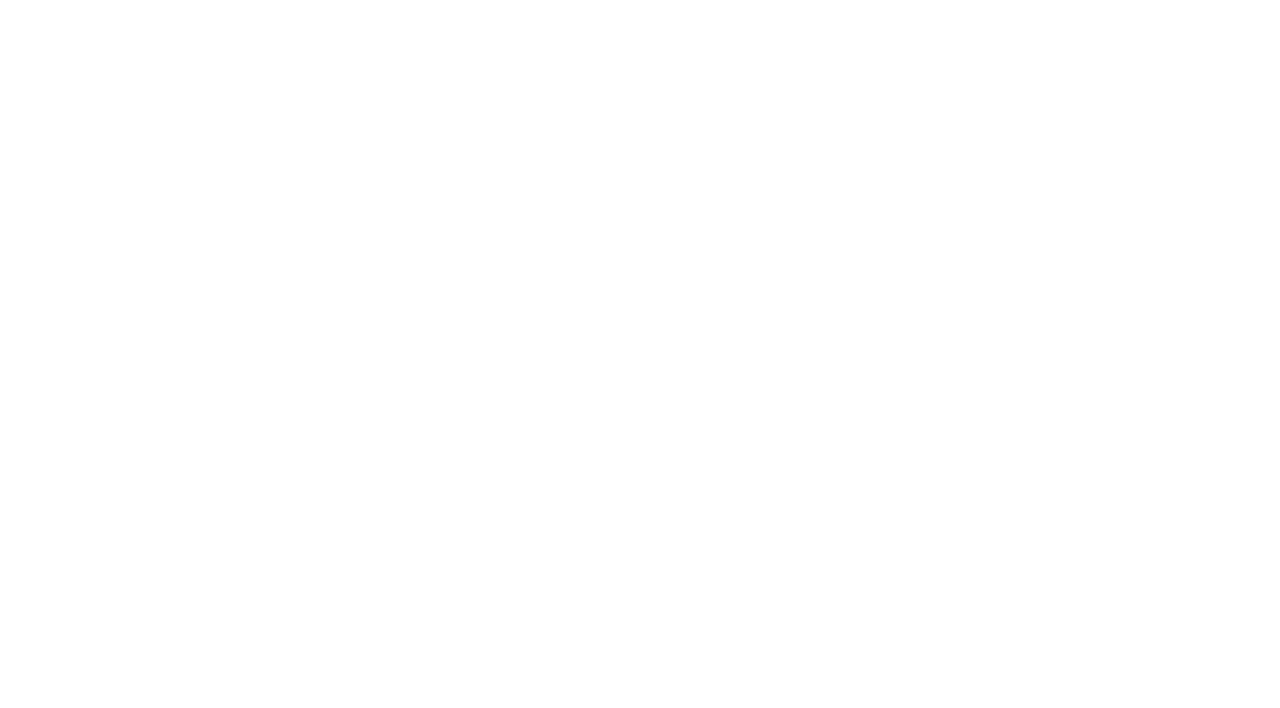
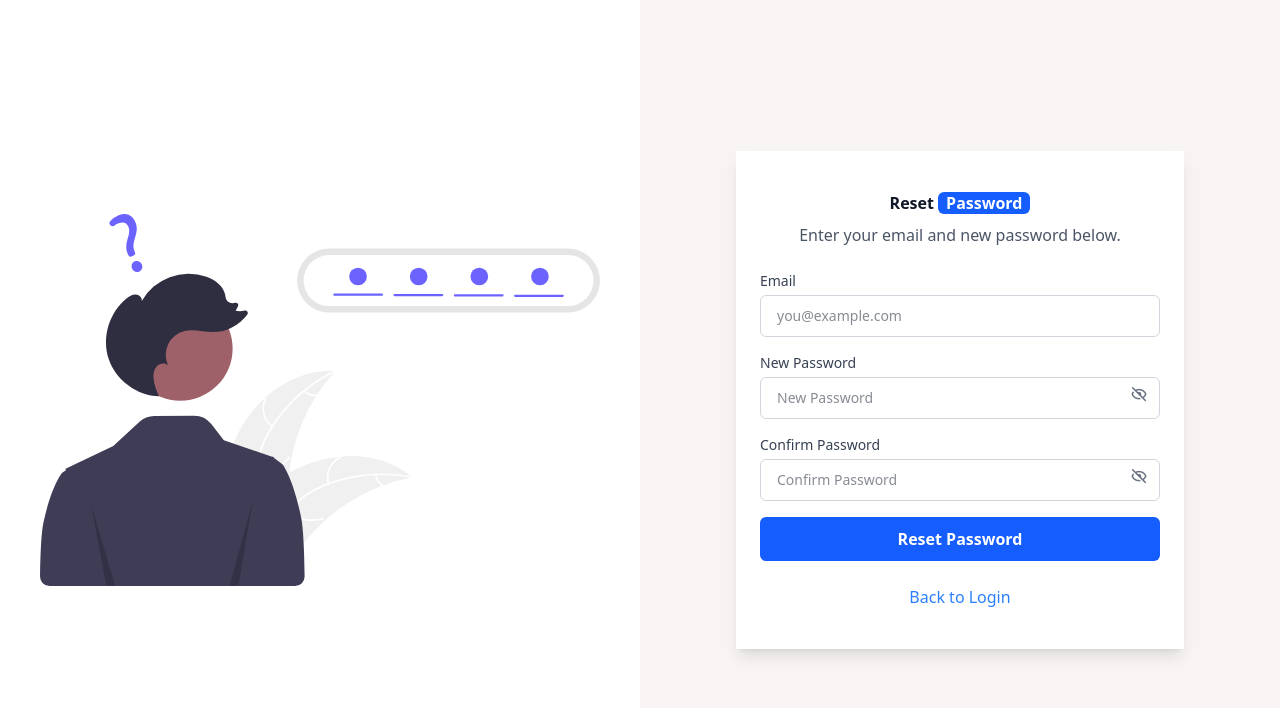
Before and after one commit to javiertay/SummerBuild2025, a React (Vite) app in the folder client/: page /forgot in a window 1280 px wide. Before the commit this address had no page. Shown: the top 708 px of the page. Built offline with nearby package versions, Linux system fonts and the light colour scheme.

Commit message:
Added react toastify and completed signup forget password and login

```diff
--- a/client/package.json
+++ b/client/package.json
@@ -18,6 +18,7 @@
     "react-dom": "^19.1.0",
     "react-icons": "^5.5.0",
     "react-router-dom": "^7.6.2",
+    "react-toastify": "^11.0.5",
     "tailwindcss": "^4.1.8"
   },
   "devDependencies": {
--- a/client/src/App.jsx
+++ b/client/src/App.jsx
@@ -2,6 +2,8 @@ import { Routes, Route, useLocation } from 'react-router-dom'
 import Login2 from './pages/Login2';
 import Signup from './pages/Signup';
 import { AnimatePresence } from 'framer-motion';
+import { ToastContainer } from 'react-toastify';
+import ForgotPassword from './pages/ForgetPassword';
 import InternshipTable from './pages/MainTable';
 
 function App() {
@@ -10,9 +12,22 @@ function App() {
      <AnimatePresence mode="wait">
        <Routes location ={location} key={location.pathname}>
          <Route path="/" element={<Login2 />} />
+         <Route path="/login" element={<Login2 />}/>
          <Route path="/signup" element={<Signup />} />
+         <Route path="/forgot" element={<ForgotPassword />} />
          <Route path="/dashboard" element={<InternshipTable />} />
        </Routes>
+
+       {/* Global toast notification container */}
+       <ToastContainer
+        position="top-right"
+        autoClose={3000}
+        hideProgressBar={false}
+        pauseOnHover
+        closeOnClick
+        draggable
+        pauseOnFocusLoss
+        />
      </AnimatePresence>
   );
 }
--- a/client/src/components/PasswordField.jsx
+++ b/client/src/components/PasswordField.jsx
@@ -1,6 +1,6 @@
 import { useState } from 'react';
 
-const PasswordField = ({ label, id = 'password', name }) => {
+const PasswordField = ({ label, id = 'password', name, value, onChange }) => {
   const [visible, setVisible] = useState(false);
 
   return (
@@ -13,8 +13,11 @@ const PasswordField = ({ label, id = 'password', name }) => {
           type={visible ? 'text' : 'password'}
           id={id}
           name={name}
+          value={value}
+          onChange={onChange}
           placeholder={label}
           className="w-full border border-gray-300 rounded-md py-2.5 px-4 pr-10 text-sm mt-1 outline-blue-500"
+          required
         />
         <button
           type="button"
--- a/client/src/pages/ForgetPassword.jsx
+++ b/client/src/pages/ForgetPassword.jsx
@@ -0,0 +1,99 @@
+import React, { useState } from 'react'
+import { Link } from 'react-router-dom'
+import InputField from '../components/InputField'
+import PasswordField from '../components/PasswordField'
+import forgotImage from '../assets/forget.svg'
+import { motion } from 'framer-motion'
+import { toast, ToastContainer } from 'react-toastify'
+
+const ForgotPassword = () => {
+    const [email, setEmail] = useState('');
+    const [newPassword, setNewPassword] = useState('')
+    const [confirmPassword, setConfirmPassword] = useState('')
+
+    const handleSubmit = (e) => {
+        e.preventDefault()
+        if (newPassword != confirmPassword) {
+            toast.error('Passwords do not match!')
+            return;
+        }
+        toast.success('Password reset!')
+    }
+
+
+
+    return (
+        <motion.div
+            initial={{ opacity: 0, y: 30}}
+            animate={{ opacity: 1, y: 0}}
+            exit= {{ opacity: 0, y: -30 }}
+            transition = {{ duration: 0.4 }}
+        >
+            <div className="min-h-screen flex bg-[#f8f4f3] font-sans text-gray-900">
+                {/* Left: Image */}
+                <div className="hidden lg:flex w-1/2 items-center justify-center bg-white p-10">
+                    <img
+                    src={forgotImage}
+                    alt="Forgot Password Illustration"
+                    className="w-full h-auto object-contain"
+                    />
+                </div>
+
+                {/* Right: Form */}
+                <div className="w-full lg:w-1/2 flex items-center justify-center p-6 sm:p-10">
+                    <div className="max-w-[630px] sm:w-[80%] px-6 py-10 bg-white shadow-lg rounded-2x1 space-y-6">
+                        <div className="text-center">
+                            <h2 className="font-bold text-2x1 sm:text-3x1 md:text-4x1">
+                                Reset <span className="bg-blue-600 text-white px-2 rounded-md">Password</span>
+                            </h2>
+                            <p className="text-gray-600 mt-2 text-sm sm:text-base">
+                                Enter your email and new password below.
+                            </p>
+                        </div>
+
+
+                        <form onSubmit={handleSubmit}>
+                            <InputField
+                            label="Email"
+                            type="email"
+                            name="email"
+                            placeholder="you@example.com"
+                            value={email}
+                            onChange={(e)=> setEmail(e.target.value)}
+                            required
+                        />
+
+                        <PasswordField
+                            label="New Password"
+                            name="newPassword"
+                            value={newPassword}
+                            onChange={(e)=> setNewPassword(e.target.value)}
+                        />
+
+                        <PasswordField
+                            label="Confirm Password"
+                            name="confirmPassword"
+                            value={confirmPassword}
+                            onChange={(e)=> setConfirmPassword(e.target.value)}
+                        />
+                        {/* Need change this to merge with backend */}
+                        <button type="submit" className="w-full bg-blue-600 hover:bg-blue-700 text-white font-semibold text-sm sm:text-base py-2.5 rounded-md transition">
+                            Reset Password
+                        </button>
+                        </form>
+
+                        <div className="text-center text-sm sm:text-base text-gray-600">
+                            <Link to="/login" className="text-blue-500 hover:underline">
+                                Back to Login
+                            </Link>
+                        </div>
+
+                    </div>
+                </div>
+            </div>
+
+        </motion.div>
+    )
+}
+
+export default ForgotPassword
--- a/client/src/pages/Login2.jsx
+++ b/client/src/pages/Login2.jsx
@@ -1,17 +1,18 @@
 import React, { useState } from "react";
 import { Link, useNavigate } from "react-router-dom";
 import loginImage from "../assets/loginImage.svg";
+import InputField from "../components/InputField";
+import PasswordField from "../components/PasswordField";
 
 const Login2 = () => {
   const [email, setEmail] = useState("");
   const [password, setPassword] = useState("");
-  const [showPassword, setShowPassword] = useState(false);
   const navigate = useNavigate();
 
   const handleSubmit = (e) => {
     e.preventDefault();
     navigate("/dashboard");
-  }
+  };
 
   return (
     <div className="min-h-screen flex bg-[#f8f4f3] font-sans text-gray-900">
@@ -27,7 +28,6 @@ const Login2 = () => {
       {/* Right: Login Form */}
       <div className="w-full lg:w-1/2 flex items-center justify-center p-6 sm:p-10">
         <div className="max-w-[630px] sm:w-[80%] px-6 py-10 bg-white shadow-lg rounded-2xl space-y-6">
-
           {/* Header */}
           <div className="mb-4 text-center">
             <h2 className="font-bold text-2xl sm:text-3xl md:text-4xl">
@@ -40,54 +40,24 @@ const Login2 = () => {
           </h2>
 
           <form onSubmit={handleSubmit}>
-            {/* Email */}
-            <div className="mb-4">
-              <label
-                htmlFor="email"
-                className="block text-sm sm:text-base md:text-lg font-medium text-gray-700"
-              >
-                Email
-              </label>
-              <input
+            {/* Email Field */}
+            <InputField
+              label="Email"
               type="email"
-                id="email"
               name="email"
               placeholder="Email"
               value={email}
               onChange={(e) => setEmail(e.target.value)}
-                className="w-full border border-gray-300 rounded-md py-2.5 sm:py-3 px-4 text-sm sm:text-base md:text-lg mt-1 outline-blue-500"
               required
             />
-            </div>
 
-            {/* Password */}
-            <div className="mb-4">
-              <label
-                htmlFor="password"
-                className="block text-sm sm:text-base md:text-lg font-medium text-gray-700"
-              >
-                Password
-              </label>
-              <div className="relative">
-                <input
-                  type={showPassword ? "text" : "password"}
-                  id="password"
+            {/* Password Field */}
+            <PasswordField
+              label="Password"
               name="password"
-                  placeholder="Password"
               value={password}
               onChange={(e) => setPassword(e.target.value)}
-                  className="w-full border border-gray-300 rounded-md py-2.5 sm:py-3 px-4 pr-10 text-sm sm:text-base md:text-lg mt-1 outline-blue-500"
-                  required
             />
-                <button
-                  type="button"
-                  onClick={() => setShowPassword(!showPassword)}
-                  className="absolute right-3 top-1/2 transform -translate-y-1/2 text-gray-500 hover:text-gray-700"
-                >
-                  <i className={`bx ${showPassword ? "bx-show" : "bx-hide"} text-lg`}></i>
-                </button>
-              </div>
-            </div>
 
             {/* Remember Me */}
             <div className="flex items-center mb-4">
@@ -107,12 +77,15 @@ const Login2 = () => {
 
             {/* Forgot Password & Button */}
             <div className="flex flex-row items-center justify-between gap-1 mb-6">
-              <a href="#" className="text-sm sm:text-base text-blue-500 hover:underline whitespace-nowrap">
+              <Link
+                to="/forgot"
+                className="text-sm sm:text-base text-blue-500 hover:underline whitespace-nowrap"
+              >
                 Forgot your password?
-              </a>
+              </Link>
               <button
                 type="submit"
-                className="bg-blue-600 hover:bg-blue-700 text-white text-sm sm:text-base md:text-lg font-semibold px-6 py-2.5 rounded-md transition shrink-0  whitespace-nowrap"
+                className="bg-blue-600 hover:bg-blue-700 text-white text-sm sm:text-base md:text-lg font-semibold px-6 py-2.5 rounded-md transition shrink-0 whitespace-nowrap"
               >
                 Sign In
               </button>
--- a/client/src/pages/Signup.jsx
+++ b/client/src/pages/Signup.jsx
@@ -1,11 +1,26 @@
-import React from 'react';
 import { motion } from 'framer-motion'
 import { Link } from 'react-router-dom';
 import InputField from '../components/InputField';
+import PasswordField from '../components/PasswordField'
 import SignupImage from '../assets/Signup.svg'
-import PasswordField from '../components/PasswordField';
+import React, { useState } from 'react'
+import { toast } from 'react-toastify';
 
 const Signup = () => {
+
+    const [email, setEmail] = useState('')
+    const [password, setPassword] = useState('')
+    const [confirmPassword, setConfirmPassword] = useState('')
+
+    const handleSubmit = (e) => {
+        e.preventDefault();
+        if (password !== confirmPassword) {
+            toast.error("Passwords do not match!")
+            return
+        }
+        toast.success("Account created successsfully")
+    }
+
   return (
     <motion.div
         initial={{ opacity: 0, y: 30 }}
@@ -34,10 +49,10 @@ const Signup = () => {
 
             <h2 className="text-2xl font-semibold text-center mb-6">Sign Up</h2>
 
-            <form>
-                <InputField label="Email" type="email" id="email" name="email" placeholder="Email" />
-                <PasswordField label="Password" id="password" name="password" />
-                <PasswordField label="Confirm Password" id="confirmPassword" name="confirmPassword" />
+            <form onSubmit={handleSubmit}>
+                <InputField label="Email" type="email" id="email" name="email" placeholder="Email" value={email} onChange={(e) => setEmail(e.target.value)} required/>
+                <PasswordField label="Password" id="password" name="password" value={password} onChange={(e) => setPassword(e.target.value)}/>
+                <PasswordField label="Confirm Password" id="confirmPassword" name="confirmPassword" value={confirmPassword} onChange={(e) => setConfirmPassword(e.target.value)}/>
 
 
                 <button
```
Also changed, not shown: client/src/assets/Forget.svg (added), 1 other file (tests, documents, lock files or other folders). Lines whose indentation alone changed are shown as unchanged.
